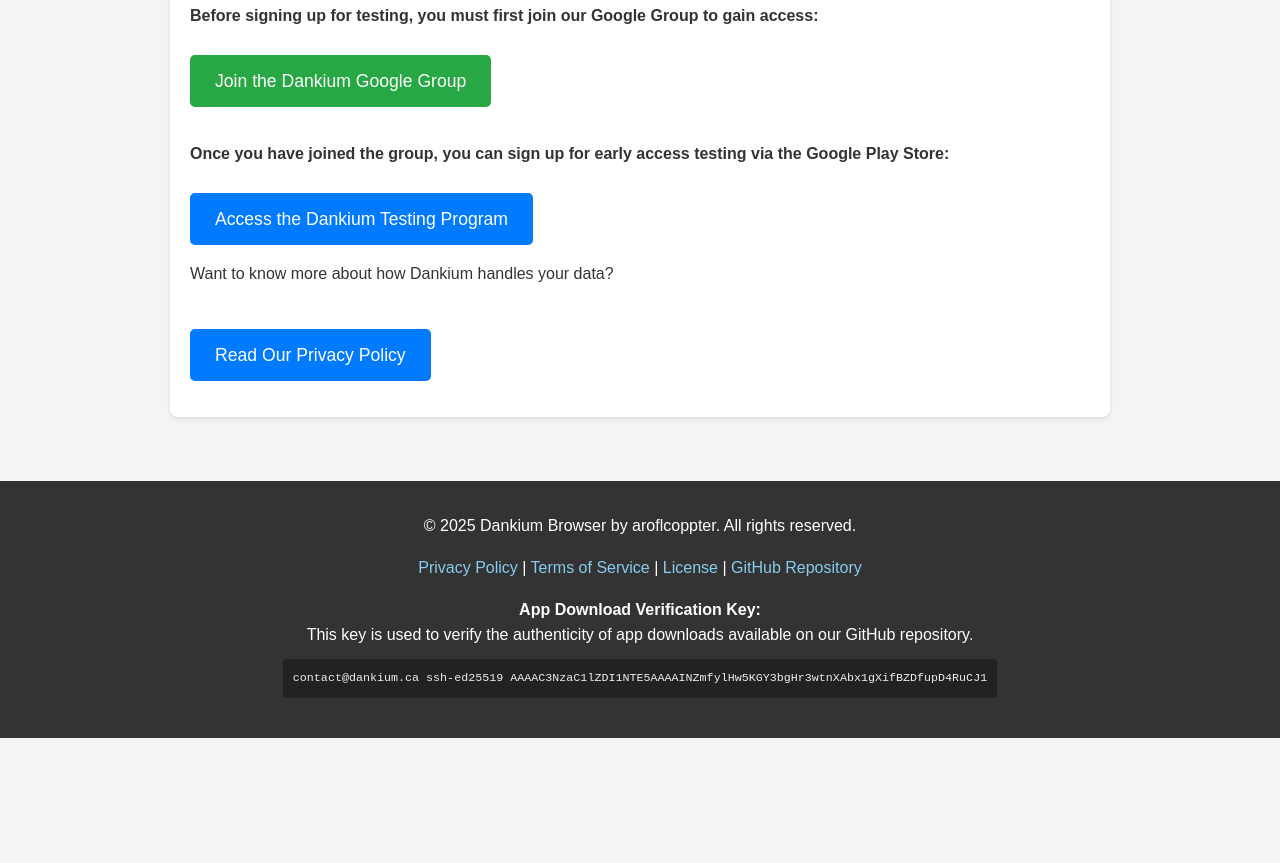
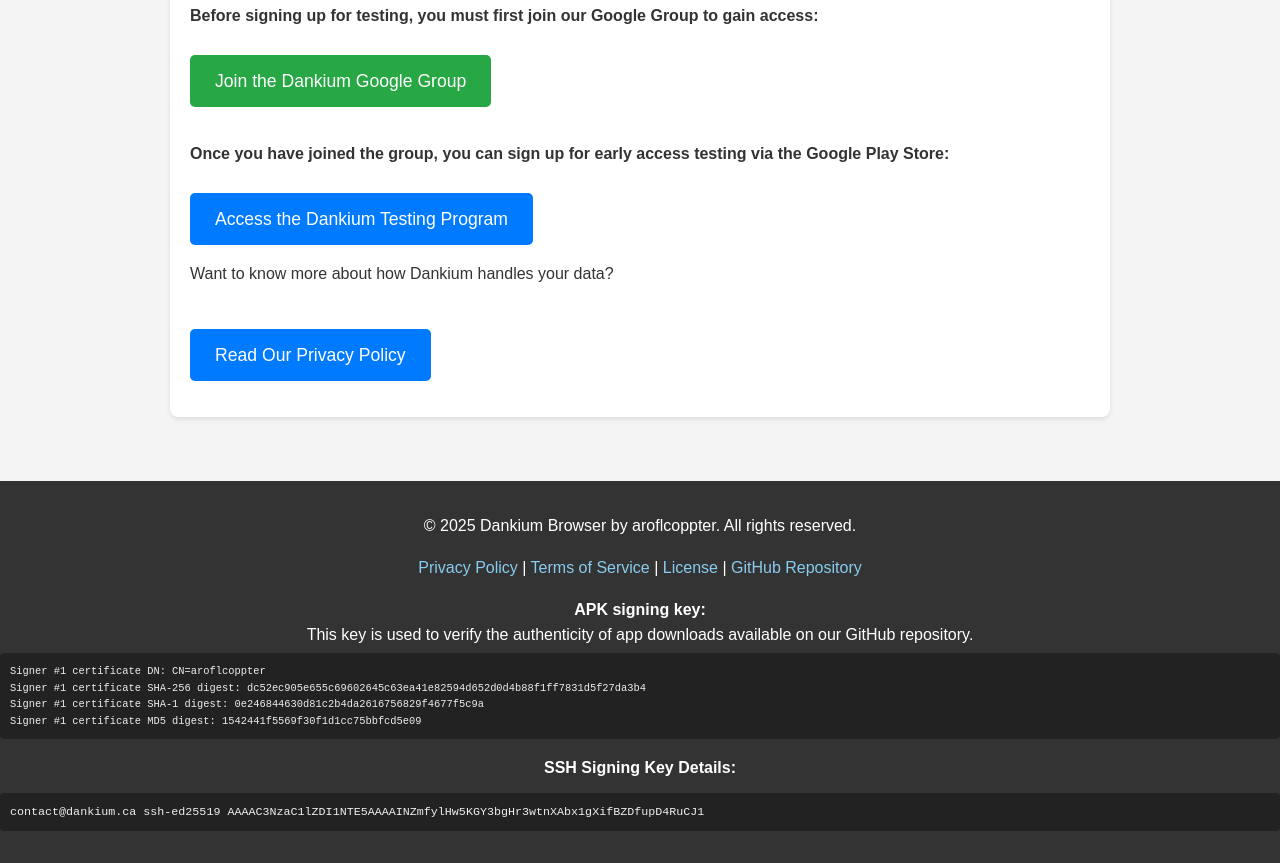
Before and after one commit to aroflcoppter/dankium, a plain HTML site: page website/index.html in a window 1280 px wide. Shown: the part 1175-2038 px from the top of the page. Before the commit the page ends 1913 px from the top, so only its background shows below. Drawn offline with Linux system fonts and the light colour scheme.

Commit message:
Add apk signing details to website

```diff
--- a/website/index.html
+++ b/website/index.html
@@ -6,16 +6,17 @@
     <meta name="viewport" content="width=device-width, initial-scale=1.0">
     <title>Dankium Browser - Your Privacy-Focused Web Experience</title>
     <meta name="description" content="Dankium Browser: A Chromium-based browser designed for privacy and a clean Browse experience, with integrated ad and content filtering by eyeo. Features enhanced security with memory tagging, compiler mitigations, and JavaScript interpretation for fewer exploits.">
-
     <meta name="keywords" content="Dankium Browser, privacy browser, Chromium, ad blocker, content filtering, eyeo, secure browser, memory tagging, compiler mitigations, JavaScript interpretation, web browser, private Browse, aroflcoppter">
     <meta name="author" content="aroflcoppter">
-    <link rel="canonical" href="https://www.dankium.ca/"> <meta name="robots" content="index, follow">
-
+    <link rel="canonical" href="https://www.dankium.ca/">
+    <meta name="robots" content="index, follow">
     <meta property="og:type" content="website">
-    <meta property="og:url" content="https://www.dankium.ca/"> <meta property="og:title" content="Dankium Browser - Your Privacy-Focused Web Experience">
+    <meta property="og:url" content="https://www.dankium.ca/">
+    <meta property="og:title" content="Dankium Browser - Your Privacy-Focused Web Experience">
     <meta property="og:description" content="Dankium Browser: A Chromium-based browser designed for privacy and a clean Browse experience, with integrated ad and content filtering by eyeo. Features enhanced security with memory tagging, compiler mitigations, and JavaScript interpretation for fewer exploits.">
     <meta property="twitter:card" content="summary_large_image">
-    <meta property="twitter:url" content="https://www.dankium.ca/"> <meta property="twitter:title" content="Dankium Browser - Your Privacy-Focused Web Experience">
+    <meta property="twitter:url" content="https://www.dankium.ca/">
+    <meta property="twitter:title" content="Dankium Browser - Your Privacy-Focused Web Experience">
     <meta property="twitter:description" content="Dankium Browser: A Chromium-based browser designed for privacy and a clean Browse experience, with integrated ad and content filtering by eyeo. Features enhanced security with memory tagging, compiler mitigations, and JavaScript interpretation for fewer exploits.">
     <style>
         body {
@@ -109,7 +110,7 @@
         footer a:hover {
             text-decoration: underline;
         }
-        .key-info {
+        .key-info, .signer-info {
             font-family: monospace;
             background-color: #222;
             padding: 10px;
@@ -119,9 +120,14 @@
             color: #eee;
             font-size: 0.9em;
             text-align: left; /* Align text within the key box */
-            display: inline-block; /* Allows width to fit content */
+            display: block; /* Make it a block element to take full width and handle line breaks better */
             max-width: 100%; /* Prevents overflow */
+            white-space: pre-wrap; /* Preserves whitespace and wraps text */
             word-break: break-all; /* Breaks long words if needed */
+        }
+        .signer-info {
+            font-size: 0.8em; /* Slightly smaller for signer details */
+            margin-top: 0.5em;
         }
     </style>
 </head>
@@ -162,7 +168,7 @@
                 <h3>JavaScript Interpretation Only</h3>
                 <p>To further enhance security, Dankium interprets JavaScript rather than compiling it, substantially reducing the attack surface for a wide range of exploits.</p>
             </div>
-            </div>
+        </div>
 
         <h2>Get Dankium</h2>
         <p>Dankium is currently a personal project in active development. We invite you to join our testing program and help shape the future of Dankium Browser.</p>
@@ -188,8 +194,12 @@
             <a href="https://github.com/aroflcoppter/dankium" target="_blank" rel="noopener noreferrer">GitHub Repository</a>
         </p>
         <p style="margin-top: 1em;">
-            <strong>App Download Verification Key:</strong><br>
+            <strong>APK signing key:</strong><br>
             This key is used to verify the authenticity of app downloads available on our GitHub repository.
+            <span class="signer-info">Signer #1 certificate DN: CN=aroflcoppter<br>Signer #1 certificate SHA-256 digest: dc52ec905e655c69602645c63ea41e82594d652d0d4b88f1ff7831d5f27da3b4<br>Signer #1 certificate SHA-1 digest: 0e246844630d81c2b4da2616756829f4677f5c9a<br>Signer #1 certificate MD5 digest: 1542441f5569f30f1d1cc75bbfcd5e09</span>
+        </p>
+        <p style="margin-top: 1em;">
+            <strong>SSH Signing Key Details:</strong><br>
             <span class="key-info">contact@dankium.ca ssh-ed25519 AAAAC3NzaC1lZDI1NTE5AAAAINZmfylHw5KGY3bgHr3wtnXAbx1gXifBZDfupD4RuCJ1</span>
         </p>
     </footer>
```
